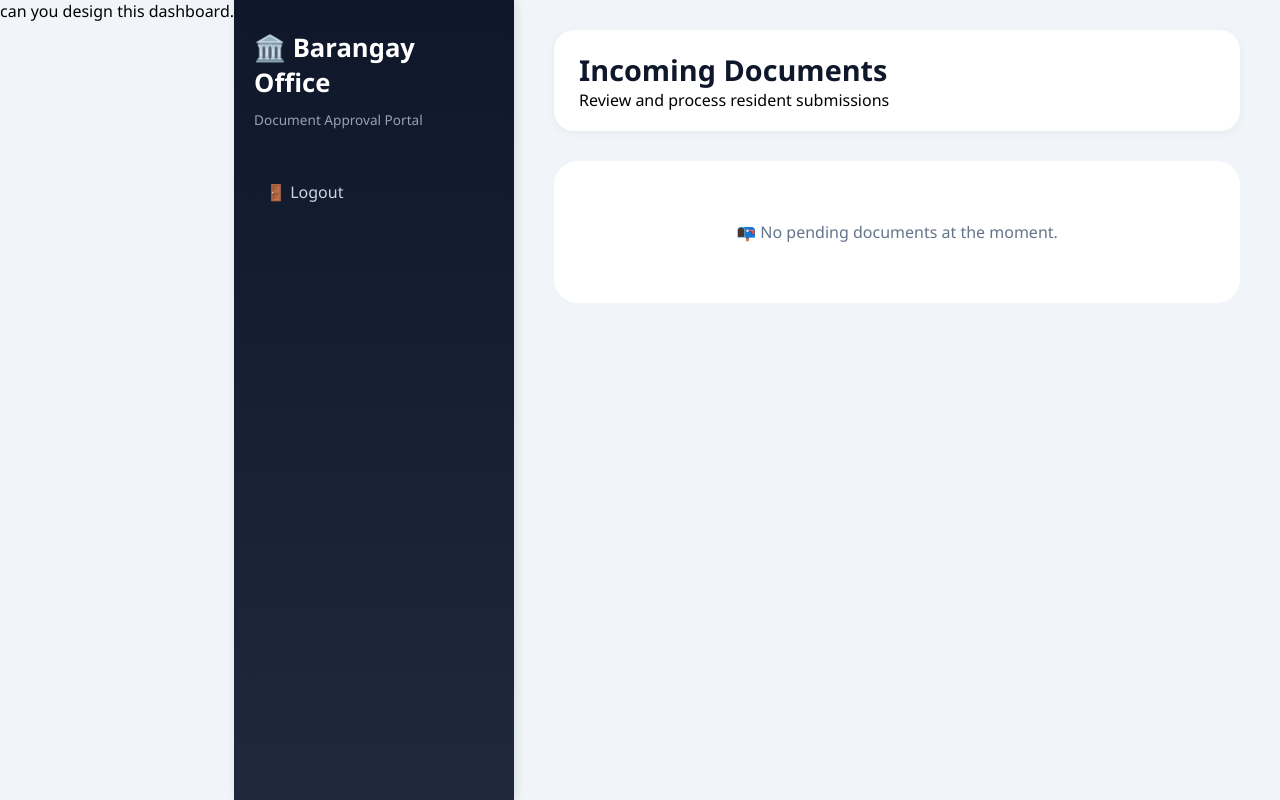
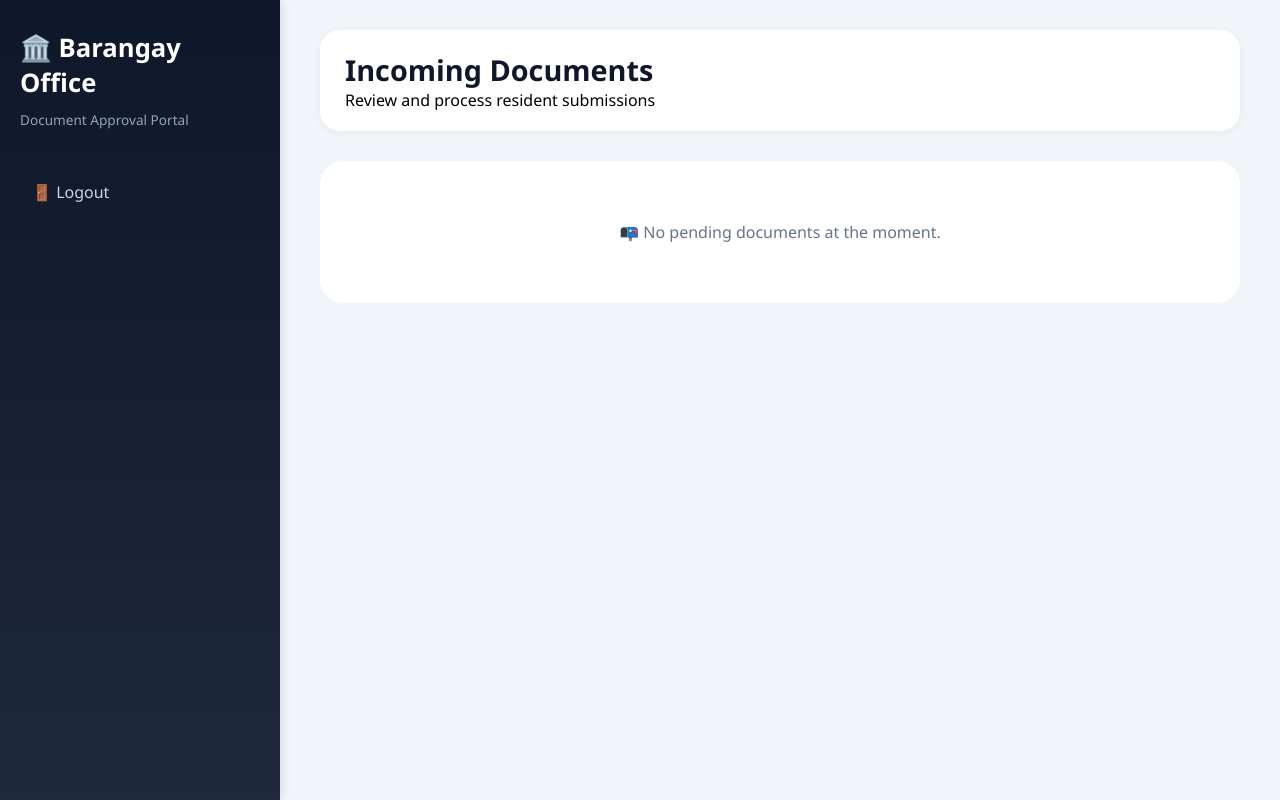
Before and after one commit to anj034542-star/AADS, a Flask app: page /office1 in a window 1280 px wide. Run offline with Flask 3, Linux system fonts and the light colour scheme; the visitor is signed in with stand-in values (Sample User, id 1); data that the repository does not hold is empty.

Commit message:
Update admindashboard.html

```diff
--- a/templates/admindashboard.html
+++ b/templates/admindashboard.html
@@ -1,4 +1,3 @@
-can you design this dashboard.
 <!DOCTYPE html>
 <html>
 <head>
```
